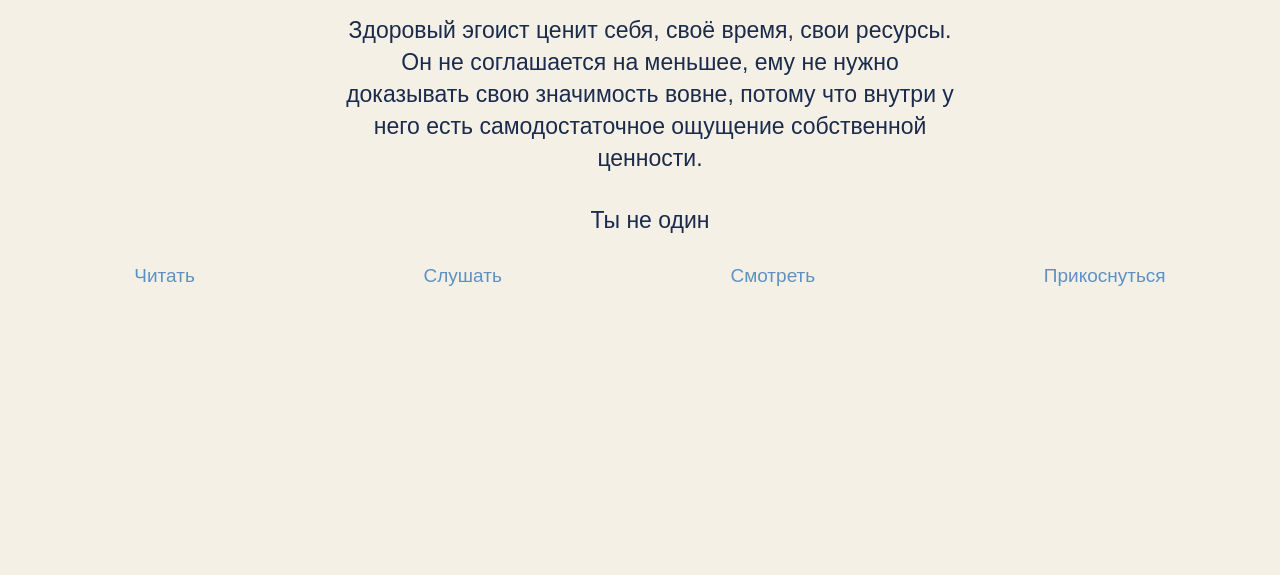
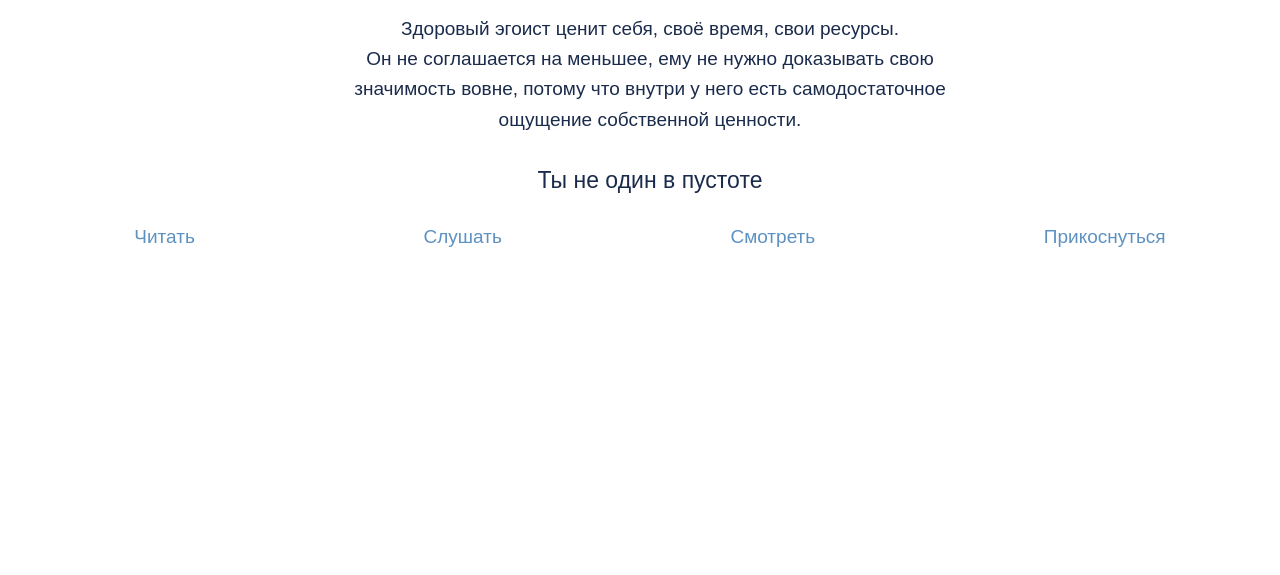
Before and after one commit to AntonKoshuba/pustotafm, a plain HTML site: page index.html in a window 1280 px wide. Shown: the part 225-800 px from the top of the page. Drawn offline with nearby package versions, Linux system fonts and the light colour scheme.

Commit message:
up color, lead

```diff
--- a/index.html
+++ b/index.html
@@ -111,8 +111,8 @@
         <div class="row" style="text-align: center; padding-top: 97px;">
             <div class="col-lg-6 col-lg-offset-3 col-md-12 col-sm-10 col-xs-12">
                 <h1 class="title">Pustota.Fm</h1>
-                <p class="liead">Здоровый эгоист ценит себя, своё время, свои ресурсы. Он не соглашается на меньшее, ему не нужно доказывать свою значимость вовне, потому что внутри у него есть самодостаточное ощущение собственной ценности.</p>
-                <p class="liead">Ты не один</p>
+                <p>Здоровый эгоист ценит себя, своё время, свои ресурсы. Он&nbsp;не&nbsp;соглашается на&nbsp;меньшее, ему не&nbsp;нужно доказывать свою значимость вовне, потому что внутри у&nbsp;него есть самодостаточное ощущение собственной ценности.</p>
+                <p class="liead">Ты не один в пустоте</p>
             </div>
         </div>
 
--- a/style.css
+++ b/style.css
@@ -10,7 +10,7 @@
 body {
   /*font-family: Helvetica Neue, Helvetica, Arial, sans-serif;*/
   font-family: 'Gilroy', sans-serif;
-  background: #F4F0E6;
+  background: #ffffff;
   color: #1b2b4c;
   font-size: 19px;
   line-height: 1.6em;
```
